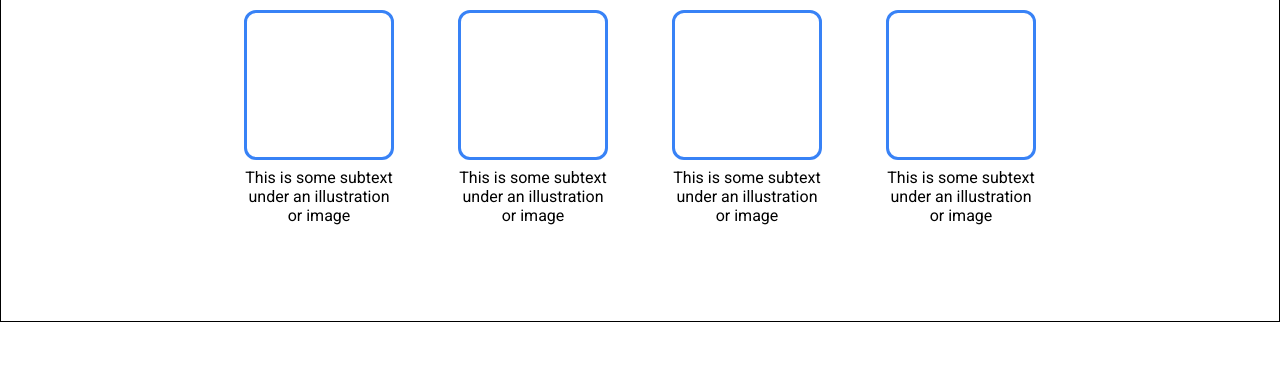
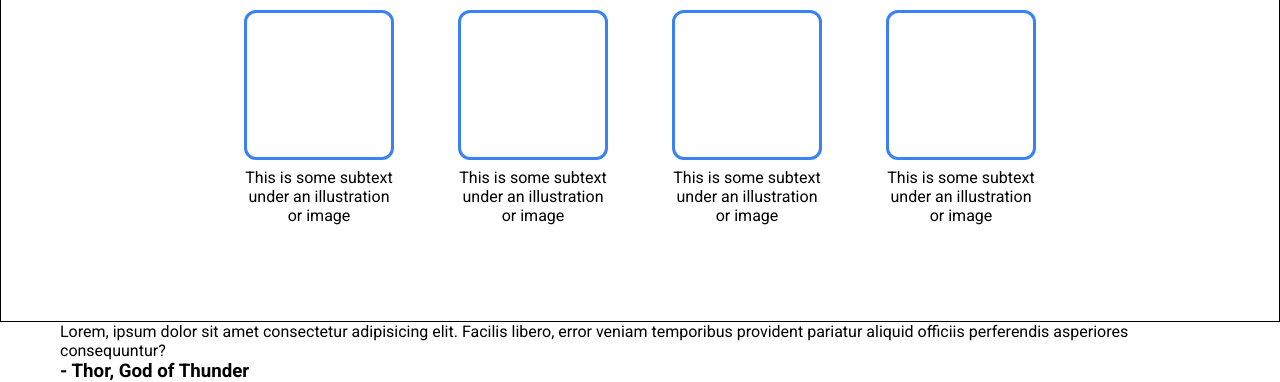
Before and after one commit to ryanaka99/odin-landing-page, a plain HTML site: page index.html in a window 1280 px wide. Shown: the part 533-915 px from the top of the page. Before the commit the page ends 855 px from the top, so only its background shows below. Drawn offline with Linux system fonts and the light colour scheme.

Commit message:
Add quotes markup

```diff
--- a/index.html
+++ b/index.html
@@ -77,5 +77,15 @@
         </div>
       </div>
     </section>
+    <section id="quotes-section">
+      <div class="container">
+        <blockquote>
+          Lorem, ipsum dolor sit amet consectetur adipisicing elit. Facilis
+          libero, error veniam temporibus provident pariatur aliquid officiis
+          perferendis asperiores consequuntur?
+        </blockquote>
+        <h3>- Thor, God of Thunder</h3>
+      </div>
+    </section>
   </body>
 </html>
```
